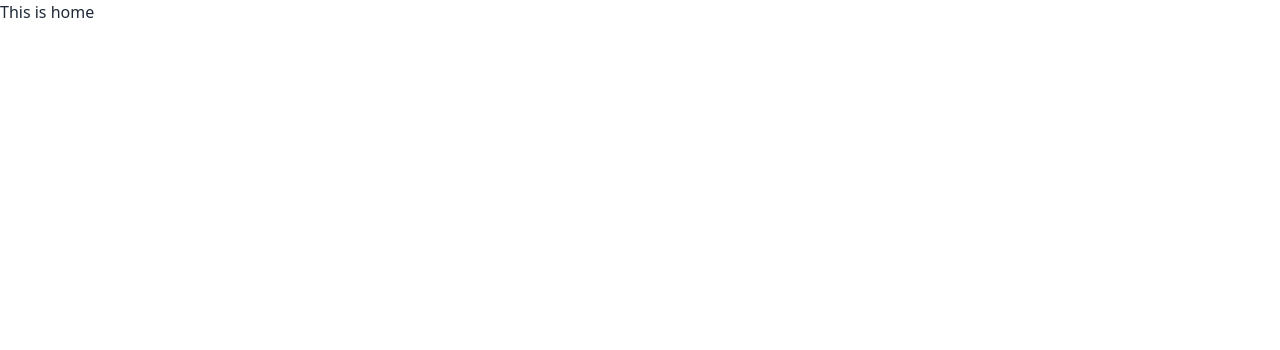
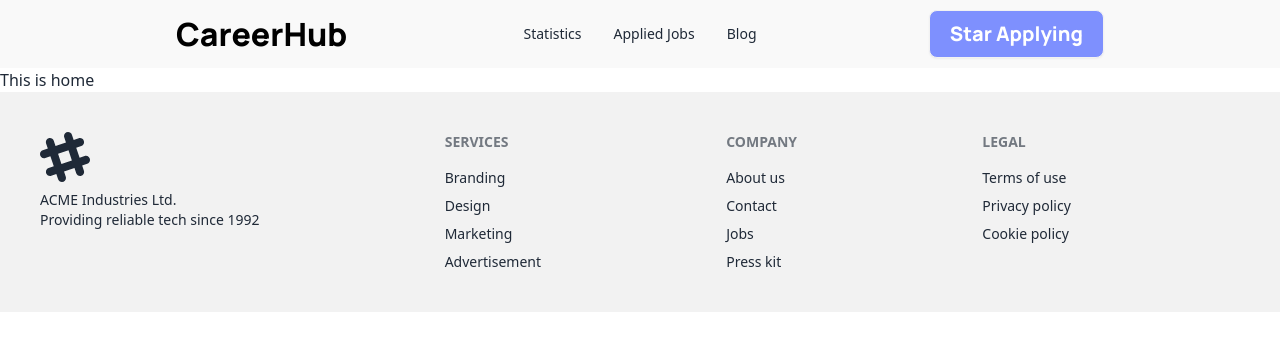
Before and after one commit to Dinobondhu-shill/career-hub, a React (Vite) app: page / in a window 1280 px wide. Shown: the top 350 px of the page. Built offline with nearby package versions, Linux system fonts and the light colour scheme.

Commit message:
nested routing added

```diff
--- /dev/null
+++ b/src/components/Applied.jsx
@@ -0,0 +1,11 @@
+import React from 'react';
+
+const Applied = () => {
+  return (
+    <div>
+      <h3>This is section of Applied jObs</h3>
+    </div>
+  );
+};
+
+export default Applied;
--- /dev/null
+++ b/src/components/Blogs.jsx
@@ -0,0 +1,11 @@
+import React from 'react';
+
+const Blogs = () => {
+  return (
+    <div>
+      <h4>Hi this is Blog page</h4>
+    </div>
+  );
+};
+
+export default Blogs;
--- /dev/null
+++ b/src/components/Footer.jsx
@@ -0,0 +1,34 @@
+import React from 'react';
+
+const Footer = () => {
+  return (
+    <footer className="footer p-10 bg-base-200 text-base-content">
+  <aside>
+    <svg width="50" height="50" viewBox="0 0 24 24" xmlns="http://www.w3.org/2000/svg" fillRule="evenodd" clipRule="evenodd" className="fill-current"><path d="M22.672 15.226l-2.432.811.841 2.515c.33 1.019-.209 2.127-1.23 2.456-1.15.325-2.148-.321-2.463-1.226l-.84-2.518-5.013 1.677.84 2.517c.391 1.203-.434 2.542-1.831 2.542-.88 0-1.601-.564-1.86-1.314l-.842-2.516-2.431.809c-1.135.328-2.145-.317-2.463-1.229-.329-1.018.211-2.127 1.231-2.456l2.432-.809-1.621-4.823-2.432.808c-1.355.384-2.558-.59-2.558-1.839 0-.817.509-1.582 1.327-1.846l2.433-.809-.842-2.515c-.33-1.02.211-2.129 1.232-2.458 1.02-.329 2.13.209 2.461 1.229l.842 2.515 5.011-1.677-.839-2.517c-.403-1.238.484-2.553 1.843-2.553.819 0 1.585.509 1.85 1.326l.841 2.517 2.431-.81c1.02-.33 2.131.211 2.461 1.229.332 1.018-.21 2.126-1.23 2.456l-2.433.809 1.622 4.823 2.433-.809c1.242-.401 2.557.484 2.557 1.838 0 .819-.51 1.583-1.328 1.847m-8.992-6.428l-5.01 1.675 1.619 4.828 5.011-1.674-1.62-4.829z"></path></svg>
+    <p>ACME Industries Ltd.<br/>Providing reliable tech since 1992</p>
+  </aside>
+  <nav>
+    <h6 className="footer-title">Services</h6>
+    <a className="link link-hover">Branding</a>
+    <a className="link link-hover">Design</a>
+    <a className="link link-hover">Marketing</a>
+    <a className="link link-hover">Advertisement</a>
+  </nav>
+  <nav>
+    <h6 className="footer-title">Company</h6>
+    <a className="link link-hover">About us</a>
+    <a className="link link-hover">Contact</a>
+    <a className="link link-hover">Jobs</a>
+    <a className="link link-hover">Press kit</a>
+  </nav>
+  <nav>
+    <h6 className="footer-title">Legal</h6>
+    <a className="link link-hover">Terms of use</a>
+    <a className="link link-hover">Privacy policy</a>
+    <a className="link link-hover">Cookie policy</a>
+  </nav>
+</footer>
+  );
+};
+
+export default Footer;
--- a/src/components/Navbar.jsx
+++ b/src/components/Navbar.jsx
@@ -1,11 +1,37 @@
-import React from 'react';
+import { NavLink } from "react-router-dom";
 
 const Navbar = () => {
-  return (
-    <div>
 
+const links = <>
+  <li><NavLink to='/statistics'>Statistics</NavLink></li>
+  <li><NavLink to='/applied'>Applied Jobs</NavLink></li>
+  <li><NavLink to='/blogs'>Blog</NavLink></li>
+</>
+return (
+<div className="navbar bg-[#F9F9F9] px-44">
+  <div className="navbar-start">
+    <div className="dropdown">
+      <div tabIndex={0} role="button" className="btn btn-ghost lg:hidden">
+        <svg xmlns="http://www.w3.org/2000/svg" className="h-5 w-5" fill="none" viewBox="0 0 24 24"
+          stroke="currentColor">
+          <path strokeLinecap="round" strokeLinejoin="round" strokeWidth="2" d="M4 6h16M4 12h8m-8 6h16" /></svg>
+      </div>
+      <ul tabIndex={0} className="menu menu-sm dropdown-content mt-3 z-[1] p-2 shadow bg-base-100 rounded-box w-52">
+        {links}
+      </ul>
     </div>
-  );
+    <a className="font-manrope text-[32px] text-black font-extrabold">CareerHub</a>
+  </div>
+  <div className="navbar-center hidden lg:flex">
+    <ul className="menu menu-horizontal px-1">
+      {links}
+    </ul>
+  </div>
+  <div className="navbar-end">
+    <a className="btn text-white font-manrope font-extrabold text-xl px-5 bg-[#7E90FE] hover:bg-[#7E90FE]">Star Applying</a>
+  </div>
+</div>
+);
 };
 
 export default Navbar;
--- a/src/components/Root.jsx
+++ b/src/components/Root.jsx
@@ -1,10 +1,14 @@
 import { Outlet } from "react-router-dom";
+import Navbar from "./Navbar";
+import Footer from "./Footer";
 
 
 const Root = () => {
   return (
-    <div>
+    <div className="">
+      <Navbar></Navbar>
       <Outlet></Outlet>
+      <Footer></Footer>
 
     </div>
   );
--- /dev/null
+++ b/src/components/Statistics.jsx
@@ -0,0 +1,11 @@
+import React from 'react';
+
+const Statistics = () => {
+  return (
+    <div>
+      <h3>The toughest word for spelling , Statistics</h3>
+    </div>
+  );
+};
+
+export default Statistics;
--- a/src/index.css
+++ b/src/index.css
@@ -1,3 +1,8 @@
+@import url('https://fonts.googleapis.com/css2?family=Manrope:wght@200..800&display=swap');
 @tailwind base;
 @tailwind components;
 @tailwind utilities;
+
+.font-manrope{
+  font-family: "Manrope", sans-serif;
+}
```
Also changed, not shown: src/main.jsx (+15 -0 lines), src/components/Banner.jsx (added).
